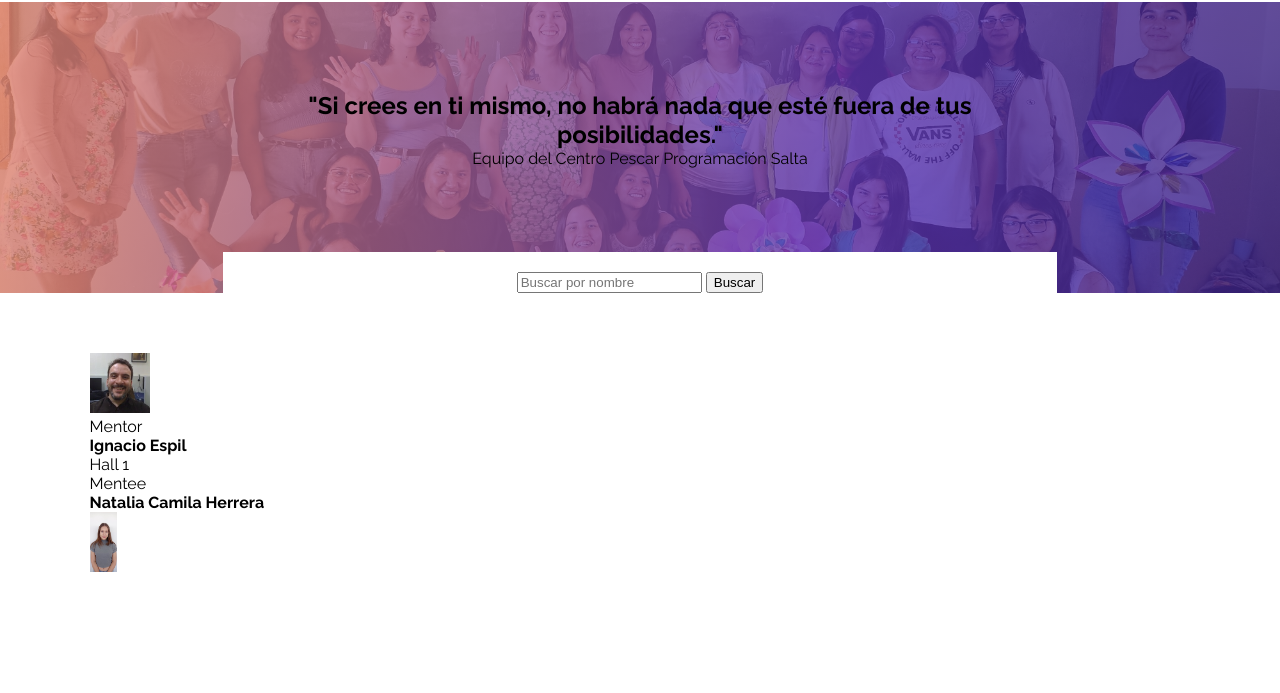
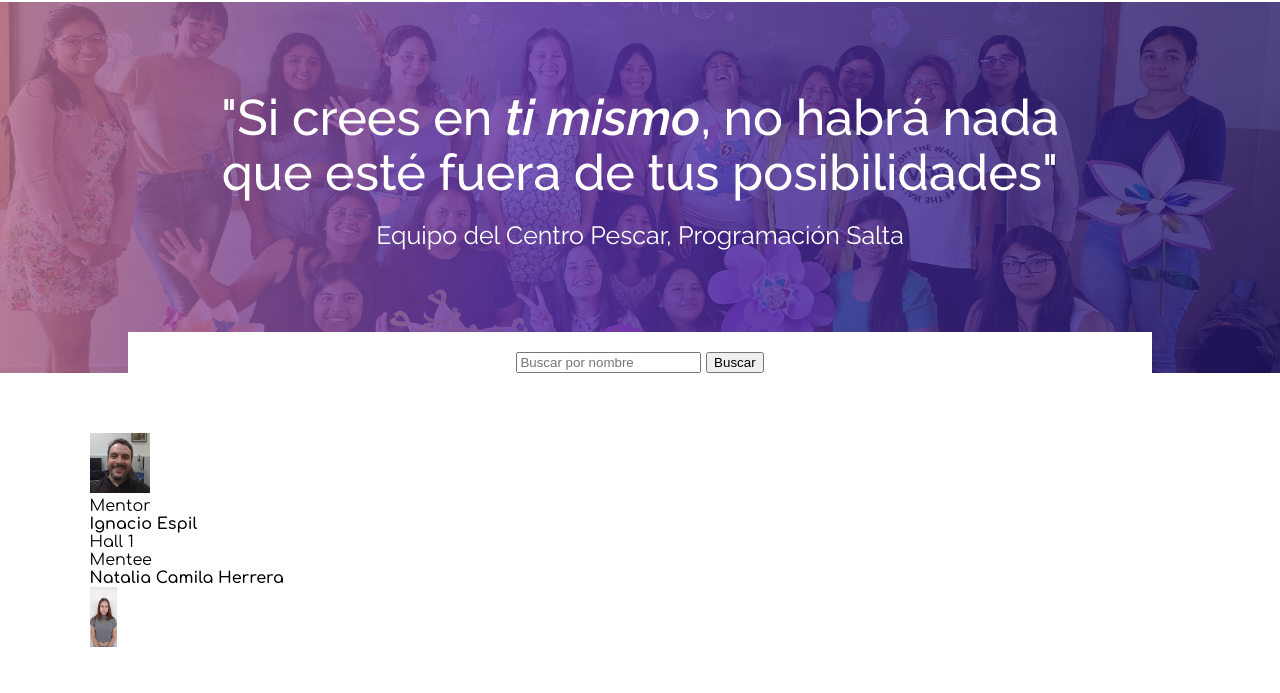
Before and after one commit to AnahiPeralta/MentorySearch.github.io, a plain HTML site: page index.html in a window 1280 px wide. Shown: the part 72-765 px from the top of the page. Drawn offline with nearby package versions, Linux system fonts and the light colour scheme.

Commit message:
Añadi estilos del header

```diff
--- a/index.html
+++ b/index.html
@@ -7,7 +7,7 @@
     <!-- Fonts -->
     <link rel="preconnect" href="https://fonts.googleapis.com">
     <link rel="preconnect" href="https://fonts.gstatic.com" crossorigin>
-    <link href="https://fonts.googleapis.com/css2?family=Quicksand:wght@500;600&family=Raleway:wght@400;500;600;700&family=Roboto&display=swap" rel="stylesheet">
+    <link href="https://fonts.googleapis.com/css2?family=Comfortaa:wght@300;400;500;600&family=Quicksand:wght@500;600&family=Raleway:ital,wght@0,400;0,500;0,600;0,700;1,300;1,400;1,500;1,600&family=Roboto&display=swap" rel="stylesheet">
     <!-- Font Icons -->
     <link rel="stylesheet" href="https://cdn.jsdelivr.net/npm/bootstrap-icons@1.10.3/font/bootstrap-icons.css">
     <script src="https://kit.fontawesome.com/727c1f1fd2.js" crossorigin="anonymous"></script>
@@ -31,8 +31,8 @@
             <div class="background-image"></div>
             <div class="container">
                 <div class="container-text">
-                    <h1>"Si crees en ti mismo, no habrá nada que esté fuera de tus posibilidades."</h1>
-                    <p>Equipo del Centro Pescar Programación Salta</p>
+                    <h1 id="typing-text">"Si crees en <strong>ti mismo</strong>, no habrá nada que esté fuera de tus posibilidades"</h1>
+                    <p>Equipo del Centro Pescar, Programación Salta</p>
                 </div>
                 <div class="search">
                     <input type="text" id="searchInput" placeholder="Buscar por nombre">
--- a/resources/css/cards.css
+++ b/resources/css/cards.css
@@ -9,7 +9,7 @@
     justify-content: center;
     text-align: center;
     background-size: 150% 100%;
-    animation: moveBackground 10s linear infinite;
+    animation: moveBackground 5s linear infinite;
 }
 
 .background-image {
@@ -25,13 +25,33 @@
     z-index: -1;
 }
 
+.container-text {
+    padding: 8%;
+}
+
+.container-text h1 {
+    font-family: 'Raleway', sans-serif;
+    font-size: var(--fontT);
+    color: white;
+    font-weight: 500;
+    line-height: 55px;
+}
+
+.container-text h1 strong {
+    font-style: italic;
+    font-weight: 800;
+}
+
+.container-text p {
+    font-family: 'Raleway', sans-serif;
+    margin-top: 20px;
+    color: white;
+    font-size: var(--fontS);
+}
+
 .search {
     background: white;
     padding: 20px 20px 0px 20px;
-}
-
-.container-text {
-    padding: 10%;
 }
 
 .mentor img, .mentee img{
--- a/resources/css/default.css
+++ b/resources/css/default.css
@@ -1,12 +1,13 @@
-@import url('https://fonts.googleapis.com/css2?family=Quicksand:wght@500;600&family=Raleway:wght@400;500;600;700&family=Roboto&display=swap');
+@import url('https://fonts.googleapis.com/css2?family=Comfortaa:wght@300;400;500;600&family=Quicksand:wght@500;600&family=Raleway:ital,wght@0,400;0,500;0,600;0,700;1,300;1,400;1,500;1,600&family=Roboto&display=swap');
 body {
     scroll-behavior: smooth;
     margin: 0;
 }
 
 :root {
-    --fontT: 70px;
-    --fontS: 32px;
+    --fontT: 50px;
+    --fontTitles: 32px;
+    --fontS: 25px;
     --fontP: 16px;
 }
 
@@ -14,4 +15,5 @@ body {
     font-family: 'Quicksand', sans-serif;
     font-family: 'Radley', serif;
     font-family: 'Raleway', sans-serif;
+    font-family: 'Comfortaa', sans-serif;
 }
--- a/resources/css/header.css
+++ b/resources/css/header.css
@@ -13,7 +13,7 @@ nav.header {
 }
 
 nav.header.scrolled {
-    background-color: rgba(8, 8, 8, 0.11);
+    background-color: rgba(8, 8, 8, 0.09);
     transition: background-color 0.3s;
     backdrop-filter: blur(3px);
 }
@@ -57,5 +57,13 @@ ul.nav li i {
     .nav-bar {
         display: grid;
         justify-content: center;
+        align-items: center;
+        padding: 10px 4% 20px 4%;
+    }
+
+    .logo {
+        display: flex;
+        justify-content: center;
+        margin-bottom: 10px;
     }
 }
```
